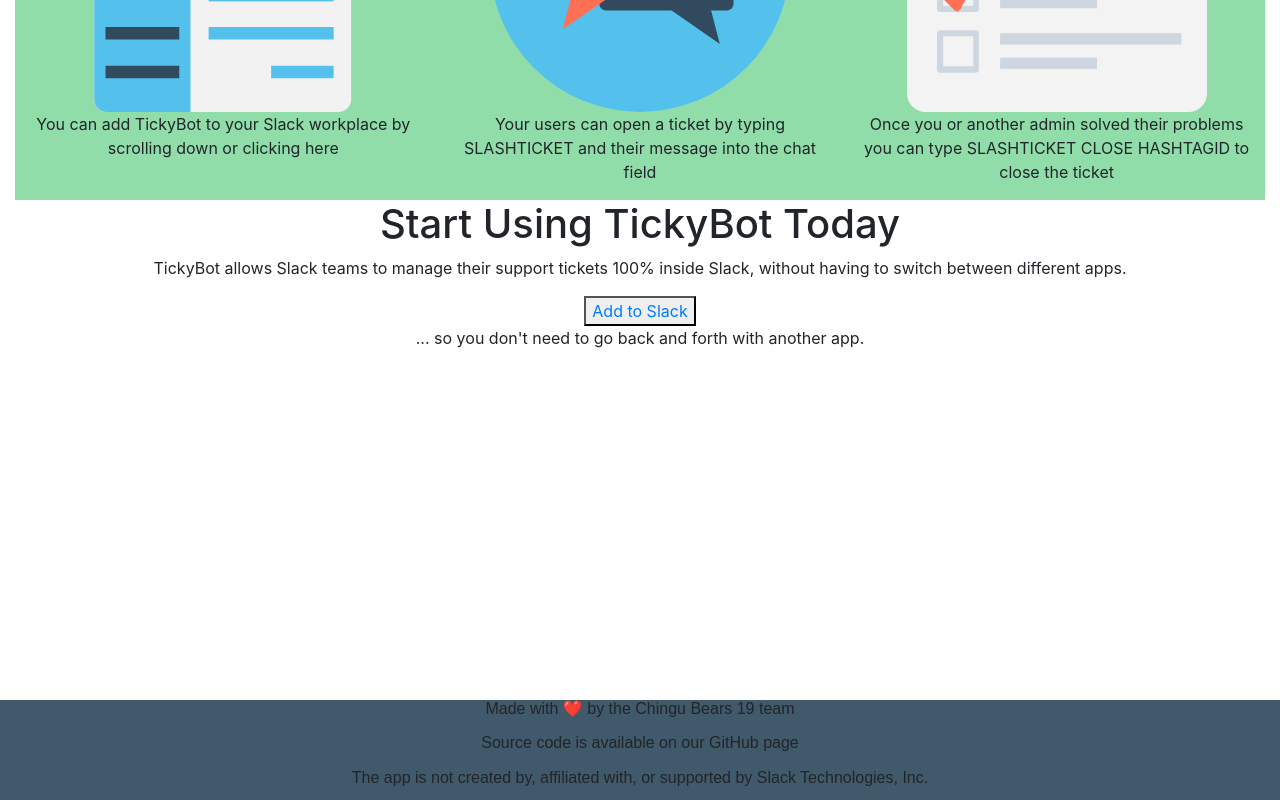
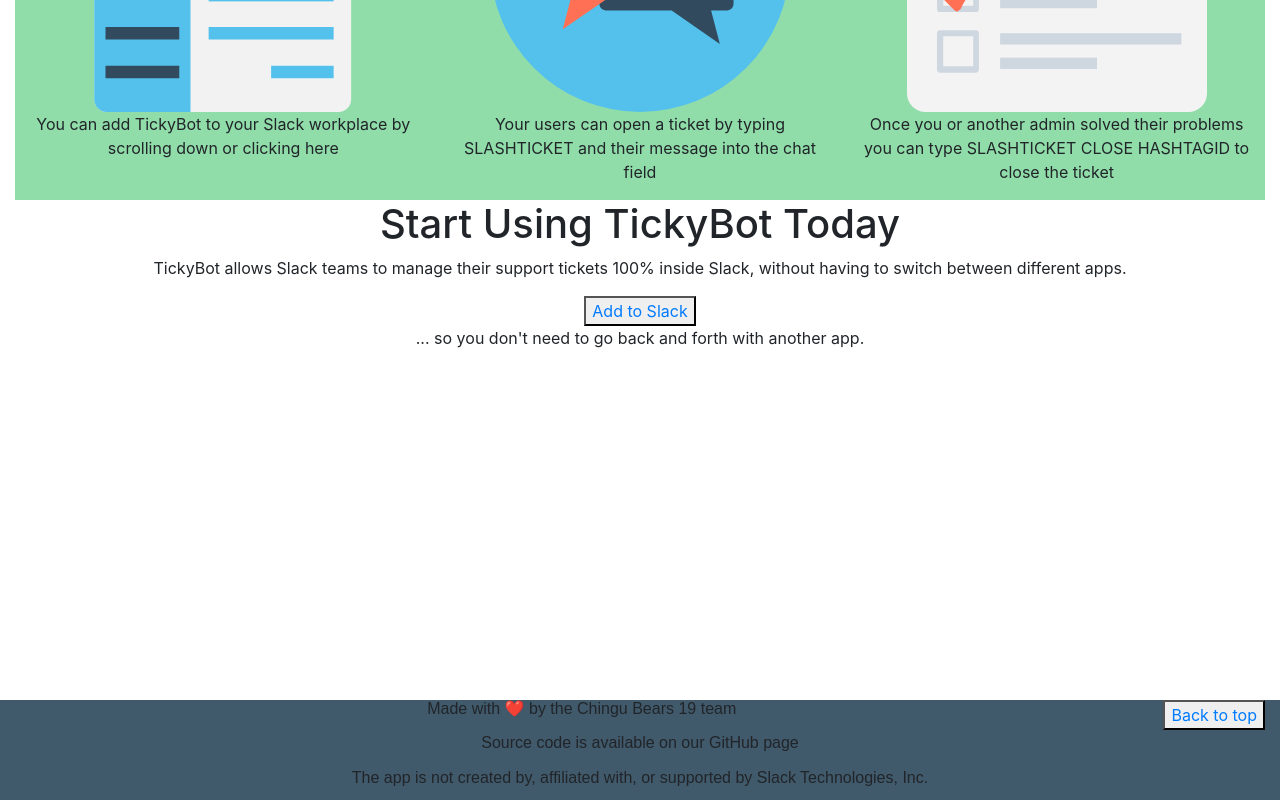
Before and after one commit to nsumma147/Chingu-Independent-Project-1, an Angular app: page / in a window 1280 px wide. Shown: the part 1306-2106 px from the top of the page. Built offline with nearby package versions, Linux system fonts and the light colour scheme.

Commit message:
added a back to top button

```diff
--- a/src/app/app.component.css
+++ b/src/app/app.component.css
@@ -41,6 +41,10 @@
 min-height: 500px;
 }
 
+#back-to-top {
+  float:right;
+}
+
 #footer {
   background-color: #40596b;
   text-align: center;
--- a/src/app/app.component.html
+++ b/src/app/app.component.html
@@ -109,6 +109,7 @@
     <p>... so you don't need to go back and forth with another app. </p>
   </div>
 
+  <button id="back-to-top"><a href="home">Back to top</a></button>
 </body>
 
 <footer id="footer">
```
